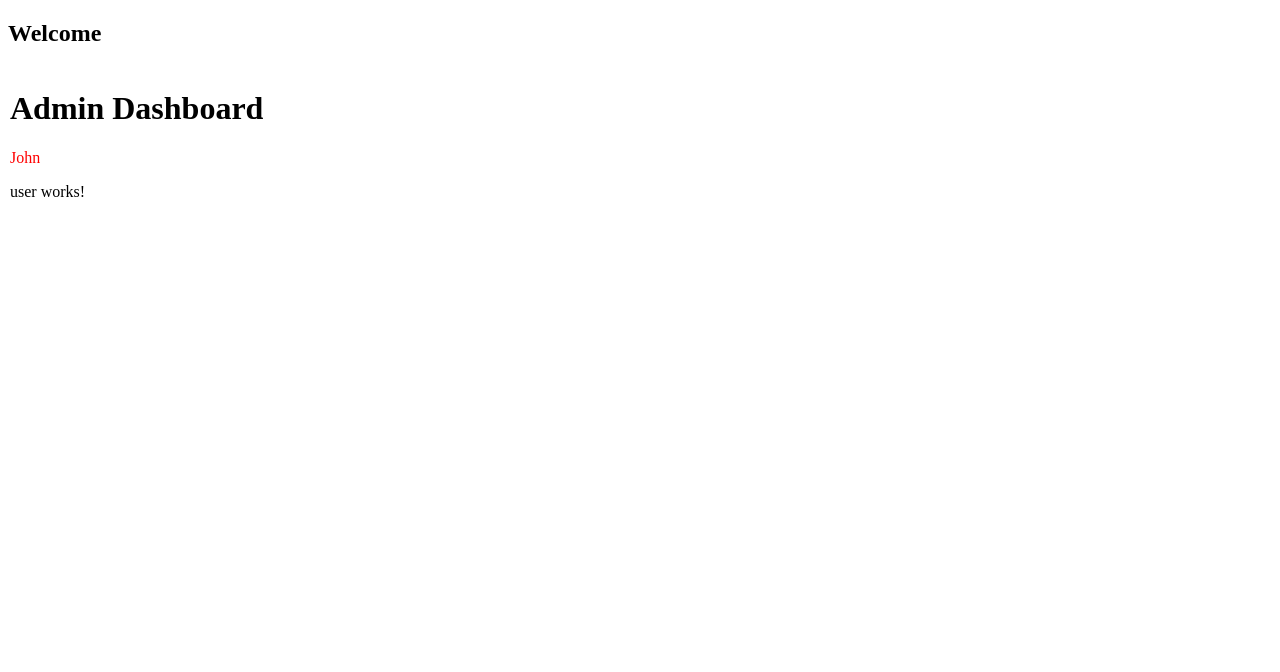
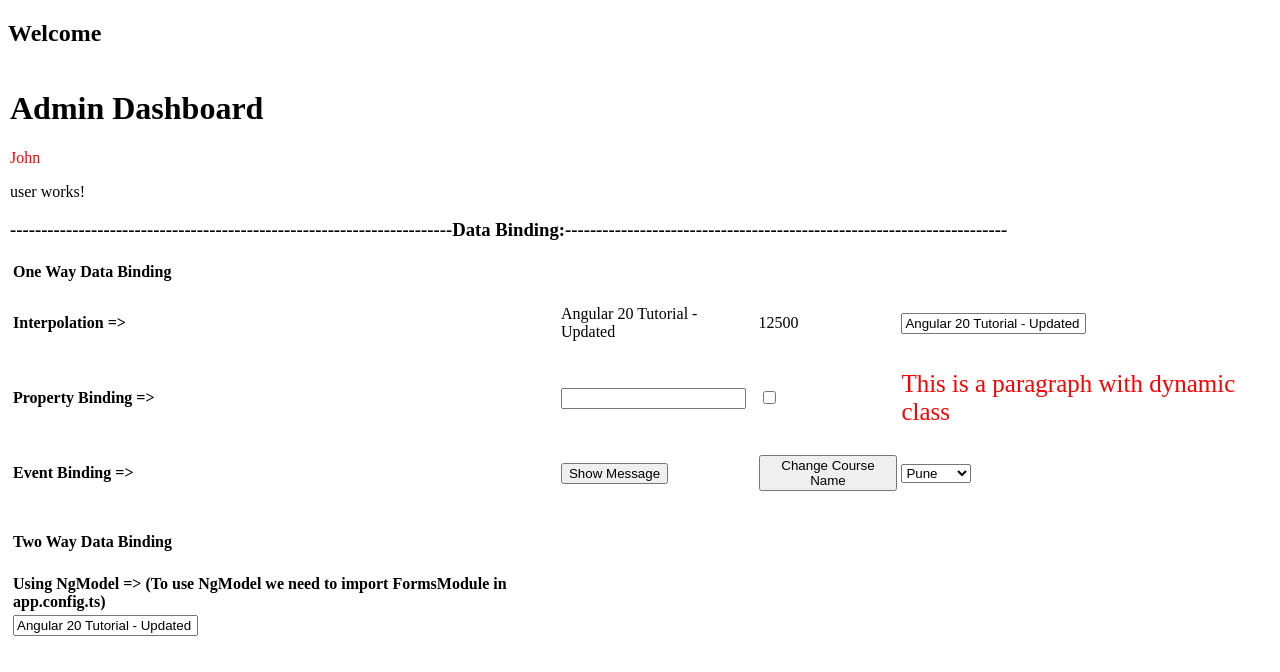
Before and after one commit to Harsh170699/Angularv20Practice, an Angular app: page / in a window 1280 px wide. Shown: the top 672 px of the page. Built offline with nearby package versions, Linux system fonts and the light colour scheme.

Commit message:
3. Data Binding in Angular

```diff
--- a/angular.json
+++ b/angular.json
@@ -88,5 +88,8 @@
         }
       }
     }
+  },
+  "cli": {
+    "analytics": "7e9bbd1d-9514-4540-9c9d-3f6777ea2feb"
   }
 }
--- a/src/app/app.html
+++ b/src/app/app.html
@@ -4,5 +4,6 @@
     <tr>
         <app-admin></app-admin>
         <app-user></app-user>
+        <app-data-binding></app-data-binding>
     </tr>
 </table>
--- a/src/app/app.ts
+++ b/src/app/app.ts
@@ -1,11 +1,11 @@
 import { Component, signal } from '@angular/core';
-import { RouterOutlet } from '@angular/router';
 import { Admin } from "./components/admin/admin";
 import { User } from "./components/user/user";
+import { DataBinding } from './components/data-binding/data-binding';
 
 @Component({
   selector: 'app-root',
-  imports: [RouterOutlet, Admin, User],
+  imports: [Admin, User, DataBinding],
   templateUrl: './app.html',
   styleUrl: './app.css'
 })
--- /dev/null
+++ b/src/app/components/data-binding/data-binding.css
@@ -0,0 +1,4 @@
+.myColor {
+    color: red;
+    font-size: 25px;
+}
--- /dev/null
+++ b/src/app/components/data-binding/data-binding.html
@@ -0,0 +1,70 @@
+<h3>-----------------------------------------------------------------------Data Binding:-----------------------------------------------------------------------</h3>
+<table>
+    <tr>
+        <td>
+            <b>One Way Data Binding</b>
+        </td>
+    </tr>
+    <br>
+    <tr>
+        <td>
+            <b>Interpolation => </b>
+        </td>
+        <td>
+            {{courseName}}
+        </td>
+        <td>
+            {{productPrice}}
+        </td>
+        <td>
+            <input type="text" value="{{courseName}}">
+        </td>
+    </tr>
+    <tr>
+        <td>
+            <b>Property Binding => </b>
+        </td>
+        <td>
+            <input type="text" [maxLength]="maxlength" [minLength]="minChar">
+        </td>
+        <td>
+            <input [type]="inputType">
+        </td>
+        <td>
+            <p [class]="myClassName">This is a paragraph with dynamic class</p>
+        </td>
+    </tr>
+    <tr>
+        <td>
+            <b>Event Binding => </b>
+        </td>
+        <td>
+            <button (click)="showWelcomeMessage()">Show Message</button>
+        </td>
+        <td>
+            <button (click)="changeCourseName()">Change Course Name</button>
+        </td>
+        <td>
+            <select (change)="onCityChange()">
+                <option value="">Pune</option>
+                <option value="">Nagpur</option>
+                <option value="">Mumbai</option>
+            </select>
+        </td>
+    </tr>
+    <br><br>
+    <tr>
+        <td>
+            <b>Two Way Data Binding</b>
+        </td>
+    </tr>
+    <br>
+    <tr>
+        <td><b>Using NgModel => (To use NgModel we need to import FormsModule in app.config.ts)</b></td>
+    </tr>
+    <tr>
+        <td>
+            <input type="text" [(ngModel)]="courseName">
+        </td>
+    </tr>
+</table>
--- /dev/null
+++ b/src/app/components/data-binding/data-binding.ts
@@ -0,0 +1,33 @@
+import { Component } from '@angular/core';
+import { FormsModule } from '@angular/forms';
+
+@Component({
+  selector: 'app-data-binding',
+  imports: [FormsModule],
+  templateUrl: './data-binding.html',
+  styleUrl: './data-binding.css',
+})
+export class DataBinding {
+  courseName: string = 'Angular 20 Tutorial';
+  productPrice: number = 12500;
+  maxlength:number = 5;
+  minChar: number = 3;
+  inputType: string = "checkbox";
+  myClassName: string = "myColor";
+
+  constructor() {
+    this.courseName = 'Angular 20 Tutorial - Updated';
+  }
+
+  showWelcomeMessage() {
+    alert('Welcome to Angular 20!');
+  }
+
+  changeCourseName() {
+    this.courseName = 'ReactJs Tutorial';
+  }
+
+  onCityChange() {
+    alert('City changed!');
+  }
+}
```
Also changed, not shown: 1 other file (tests, documents, lock files or other folders).
